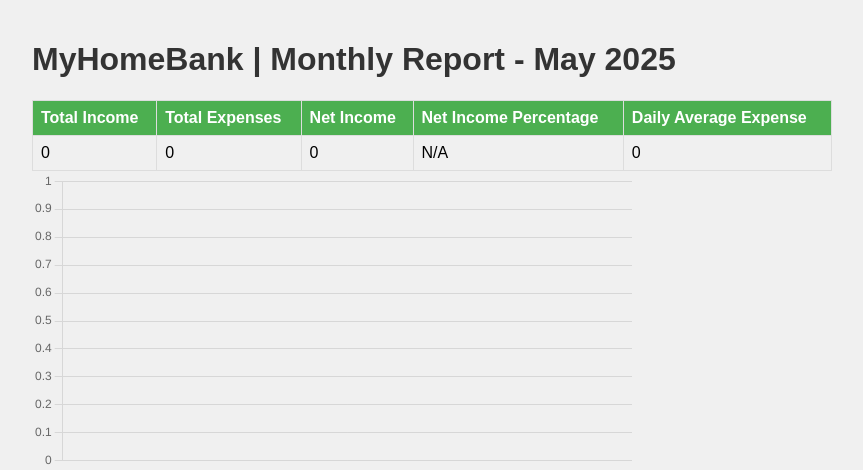
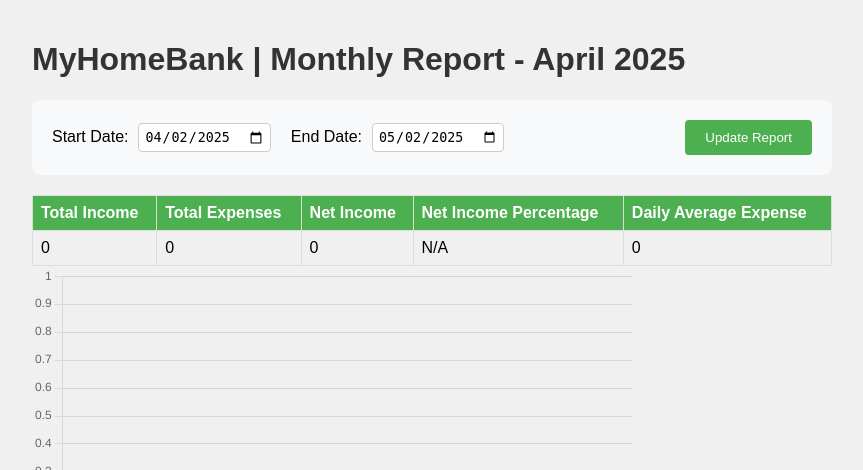
Before and after one commit to yusufmalikul/myhomebank, a Flask app: page /report in a window 1280 px wide. Shown: the top 470 px of the page, without its empty margins (208-1071 px from the left). Run offline with Flask 3, Linux system fonts and the light colour scheme.

Commit message:
add date range on report

```diff
--- a/app.py
+++ b/app.py
@@ -95,19 +95,24 @@
 
 @app.route('/report')
 def report():
-    now = datetime.datetime.now()
-    month = now.month
-    month_name = now.strftime("%B")
-    year = now.year
+    # Get date range from query parameters or use default (last 30 days)
+    end_date = datetime.datetime.now().date()
+    start_date = end_date - datetime.timedelta(days=30)
 
-    expenses = Expense.query.filter(db.extract('month', Expense.date) == month, db.extract('year', Expense.date) == year).all()
+    if request.args.get('start_date'):
+        start_date = datetime.datetime.strptime(request.args.get('start_date'), '%Y-%m-%d').date()
+    if request.args.get('end_date'):
+        end_date = datetime.datetime.strptime(request.args.get('end_date'), '%Y-%m-%d').date()
+
+    # Query expenses and incomes within the date range
+    expenses = Expense.query.filter(Expense.date >= start_date, Expense.date <= end_date).all()
     total_expenses = int(sum(expense.amount for expense in expenses))
 
-    import calendar
-    num_days = calendar.monthrange(year, month)[1]
-    daily_average_expense = int(total_expenses / num_days) if total_expenses else 0
+    # Calculate daily average expense
+    days_diff = (end_date - start_date).days + 1
+    daily_average_expense = int(total_expenses / days_diff) if total_expenses else 0
 
-    incomes = Income.query.filter(db.extract('month', Income.date) == month, db.extract('year', Expense.date) == year).all()
+    incomes = Income.query.filter(Income.date >= start_date, Income.date <= end_date).all()
     total_incomes = int(sum(income.amount for income in incomes))
 
     need_want_totals = {}
@@ -132,9 +137,27 @@
             pass
         else:
             category_need_want[expense.category] = expense.need_want
+
     expenses = [{**expense.__dict__, 'amount': int(expense.amount)} for expense in expenses]
     incomes = [{**income.__dict__, 'amount': int(income.amount)} for income in incomes]
-    return render_template('report.html', expenses=expenses, incomes=incomes, total_expenses=total_expenses, total_incomes=total_incomes, category_totals=category_totals, need_want_totals=need_want_totals, month=month, year=year, month_name=month_name, daily_average_expense=daily_average_expense, category_need_want=category_need_want)
+
+    # Get month name and year for display
+    month_name = start_date.strftime("%B")
+    year = start_date.year
+
+    return render_template('report.html',
+                         expenses=expenses,
+                         incomes=incomes,
+                         total_expenses=total_expenses,
+                         total_incomes=total_incomes,
+                         category_totals=category_totals,
+                         need_want_totals=need_want_totals,
+                         month_name=month_name,
+                         year=year,
+                         daily_average_expense=daily_average_expense,
+                         category_need_want=category_need_want,
+                         start_date=start_date.strftime('%Y-%m-%d'),
+                         end_date=end_date.strftime('%Y-%m-%d'))
 
 
 if __name__ == '__main__':
--- a/static/style.css
+++ b/static/style.css
@@ -76,7 +76,38 @@
 a:hover {
     text-decoration: underline;
 }
+
 canvas#categoryChart {
     max-width: 600px;
     max-height: 300px;
 }
+
+.date-range-form {
+    background-color: #f8f9fa;
+    padding: 20px;
+    border-radius: 8px;
+    margin: 20px 0;
+    display: flex;
+    align-items: center;
+    gap: 20px;
+    flex-wrap: wrap;
+}
+
+.date-range-form .form-group {
+    display: flex;
+    align-items: center;
+    gap: 10px;
+}
+
+.date-range-form label {
+    width: auto;
+    margin: 0;
+}
+
+.date-range-form input[type="date"] {
+    width: auto;
+}
+
+.date-range-form button {
+    margin-left: auto;
+}
--- a/templates/report.html
+++ b/templates/report.html
@@ -11,6 +11,18 @@
 <body>
     <div class="container">
         <h1>MyHomeBank | Monthly Report - {{ month_name }} {{ year }}</h1>
+
+        <form method="GET" action="{{ url_for('report') }}" class="date-range-form">
+            <div class="form-group">
+                <label for="start_date">Start Date:</label>
+                <input type="date" id="start_date" name="start_date" value="{{ start_date }}" required>
+            </div>
+            <div class="form-group">
+                <label for="end_date">End Date:</label>
+                <input type="date" id="end_date" name="end_date" value="{{ end_date }}" required>
+            </div>
+            <button type="submit">Update Report</button>
+        </form>
 
         <table>
             <thead>
```
